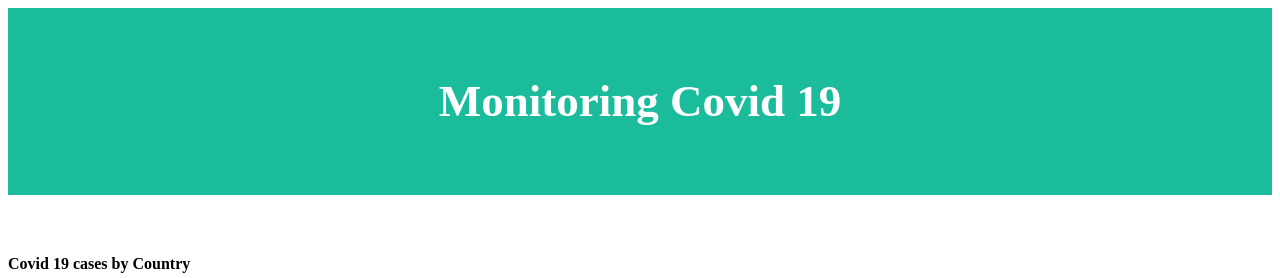
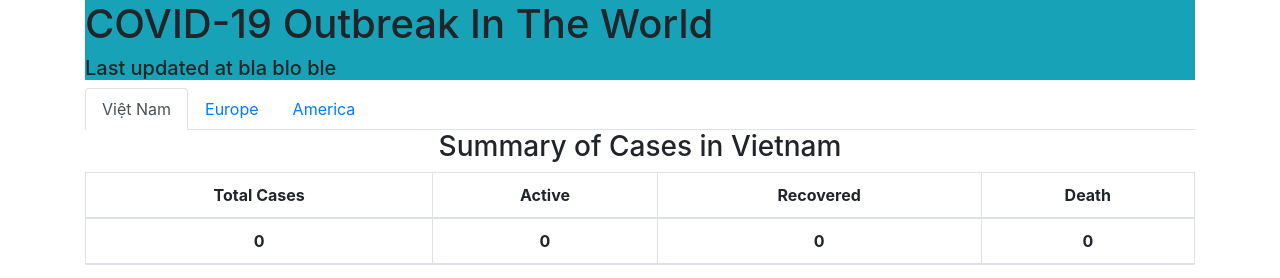
Before and after one commit to dannguyen99/Monitoring_Covid-19, a Django app: template web/templates/web/index.html in a window 1280 px wide. Shown: the top 278 px of the page. Run offline with Django 3.2, Linux system fonts and the light colour scheme; the template is opened without the code that fills it: values that come from a table or form of the project are taken from there, others are empty; data comes from the database, SQL or seed files in the repository; some libraries are stand-ins or nearby versions.

Commit message:
add nav, header

```diff
--- a/web/templates/web/base.html
+++ b/web/templates/web/base.html
@@ -1,12 +1,142 @@
 <html>
+  <head>
+    <link
+      rel="stylesheet"
+      href="https://stackpath.bootstrapcdn.com/bootstrap/4.5.0/css/bootstrap.min.css"
+      integrity="sha384-9aIt2nRpC12Uk9gS9baDl411NQApFmC26EwAOH8WgZl5MYYxFfc+NcPb1dKGj7Sk"
+      crossorigin="anonymous"
+    />
+    <title>COVID-19</title>
+    {% block head %}{% endblock %}
+  </head>
 
-<head>
-    {% block head %}{% endblock %}
-</head>
+  <body>
+    <div class="container">
+      <!-- title of the page -->
+      <header>
+        <div class="title bg-info">
+          <h1 id="mainContent_Title">COVID-19 Outbreak In The World</h1>
+          <h5 id="mainContent_SubTitle">Last updated at bla blo ble</h5>
+        </div>
+        <ul class="nav nav-tabs" id="myTab" role="tablist">
+          <li class="nav-item">
+            <a
+              class="nav-link active"
+              href="{% url 'vietnam' %}"
+              aria-selected="true"
+              >Việt Nam</a
+            >
+          </li>
+          <li class="nav-item">
+            <a
+              class="nav-link"
+              data-toggle="tab"
+              href="europe_view.html"
+              aria-selected="false"
+              >Europe</a
+            >
+          </li>
+          <li class="nav-item">
+            <a class="nav-link" href="#" aria-selected="false">America</a>
+          </li>
+        </ul>
+      </header>
+      <!-- main area whereares charts, numbers,... -->
+      <div class="main-area">
+        <!-- summary of cases -->
+        <div class="summary-cases">
+          <h3 class="text-center">Summary of Cases in Vietnam</h3>
+          <div clss="table-responsive">
+            <table class="table table-bordered">
+              <thead>
+                <tr class="table text-center">
+                  <th scope="col">Total Cases</th>
+                  <th scope="col">Active</th>
+                  <th scope="col">Recovered</th>
+                  <th scope="col">Death</th>
+                </tr>
+                <tr class="table text-center">
+                  <th scope="col">0</th>
+                  <th scope="col">0</th>
+                  <th scope="col">0</th>
+                  <th scope="col">0</th>
+                </tr>
+              </thead>
+            </table>
+          </div>
+        </div>
+      </div>
+      {% block body %} {% endblock %}
+      <!-- Footer -->
+      <footer class="page-footer font-small bg-info">
+        <!-- Footer Links -->
+        <!-- Grid row-->
+        <div class="row text-center d-flex justify-content-center pt-5 mb-3">
+          <!-- Grid column -->
+          <div class="col-md-2 mb-3">
+            <h6 class="text-uppercase font-weight-bold">
+              <a href="#!">About us</a>
+            </h6>
+          </div>
+          <!-- Grid column -->
 
-<body>
-    {% block body %}
-    {% endblock %}
-</body>
+          <!-- Grid column -->
+          <div class="col-md-2 mb-3">
+            <h6 class="text-uppercase font-weight-bold">
+              <a href="#!">Help</a>
+            </h6>
+          </div>
+          <!-- Grid column -->
 
+          <!-- Grid column -->
+          <div class="col-md-2 mb-3">
+            <h6 class="text-uppercase font-weight-bold">
+              <a href="#!">Contact</a>
+            </h6>
+          </div>
+          <!-- Grid column -->
+        </div>
+        <!-- Grid row-->
+        <hr class="rgba-white-light" style="margin: 0 15%;" />
+
+        <!-- Grid row-->
+        <div class="row d-flex text-center justify-content-center mb-md-0 mb-4">
+          <!-- Grid column -->
+          <div class="col-md-8 col-12 mt-5">
+            <p style="line-height: 1.7rem;">
+              Sed ut perspiciatis unde omnis iste natus error sit voluptatem
+              accusantium doloremque laudantium, totam rem aperiam, eaque ipsa
+              quae ab illo inventore veritatis et quasi architecto beatae vitae
+              dicta sunt explicabo. Nemo enim ipsam voluptatem quia voluptas sit
+              aspernatur aut odit aut fugit, sed quia consequuntur.
+            </p>
+          </div>
+          <!-- Grid column -->
+        </div>
+        <!-- Grid row-->
+        <hr
+          class="clearfix d-md-none rgba-white-light"
+          style="margin: 10% 15% 5%;"
+        />
+        <!-- Footer Links -->
+      </footer>
+      <!-- Footer -->
+    </div>
+    <!-- bootstrap -->
+    <script
+      src="https://code.jquery.com/jquery-3.5.1.slim.min.js"
+      integrity="sha384-DfXdz2htPH0lsSSs5nCTpuj/zy4C+OGpamoFVy38MVBnE+IbbVYUew+OrCXaRkfj"
+      crossorigin="anonymous"
+    ></script>
+    <script
+      src="https://cdn.jsdelivr.net/npm/popper.js@1.16.0/dist/umd/popper.min.js"
+      integrity="sha384-Q6E9RHvbIyZFJoft+2mJbHaEWldlvI9IOYy5n3zV9zzTtmI3UksdQRVvoxMfooAo"
+      crossorigin="anonymous"
+    ></script>
+    <script
+      src="https://stackpath.bootstrapcdn.com/bootstrap/4.5.0/js/bootstrap.min.js"
+      integrity="sha384-OgVRvuATP1z7JjHLkuOU7Xw704+h835Lr+6QL9UvYjZE3Ipu6Tp75j7Bh/kR0JKI"
+      crossorigin="anonymous"
+    ></script>
+  </body>
 </html>
--- a/web/templates/web/index.html
+++ b/web/templates/web/index.html
@@ -1,6 +1,6 @@
 {% extends "web/base.html" %}
 
-{% block head %}
+{% block head%}
 <style>
   /* Header/Logo Title */
   .header {
@@ -16,16 +16,8 @@
 {% endblock %}
 
 {% block body %}
-<div class="header">
-  <h2>Monitoring Covid 19</h2>
-</div>
-<h4>Covid 19 cases by Country</h4>
 <div id="regions_div" style="width: 50%; height: auto; margin: 0 auto;"></div>
-
-
-
-
-
+<div id="curve_chart" style="width: 900px; height: 500px"></div>
 
 <script type="text/javascript" src="https://www.gstatic.com/charts/loader.js"></script>
 <script type="text/javascript">
@@ -56,5 +48,28 @@
     }
 </script>
 
+<script type="text/javascript">
+  google.charts.load('current', { 'packages': ['corechart'] });
+  google.charts.setOnLoadCallback(drawChart);
 
+  function drawChart() {
+    var data = google.visualization.arrayToDataTable([
+      ['Year', 'Sales', 'Expenses'],
+      ['2004', 1000, 400],
+      ['2005', 1170, 460],
+      ['2006', 660, 1120],
+      ['2007', 1030, 540]
+    ]);
+
+    var options = {
+      title: 'Company Performance',
+      curveType: 'function',
+      legend: { position: 'bottom' }
+    };
+
+    var chart = new google.visualization.LineChart(document.getElementById('curve_chart'));
+
+    chart.draw(data, options);
+  }
+</script>
 {% endblock %}
```
